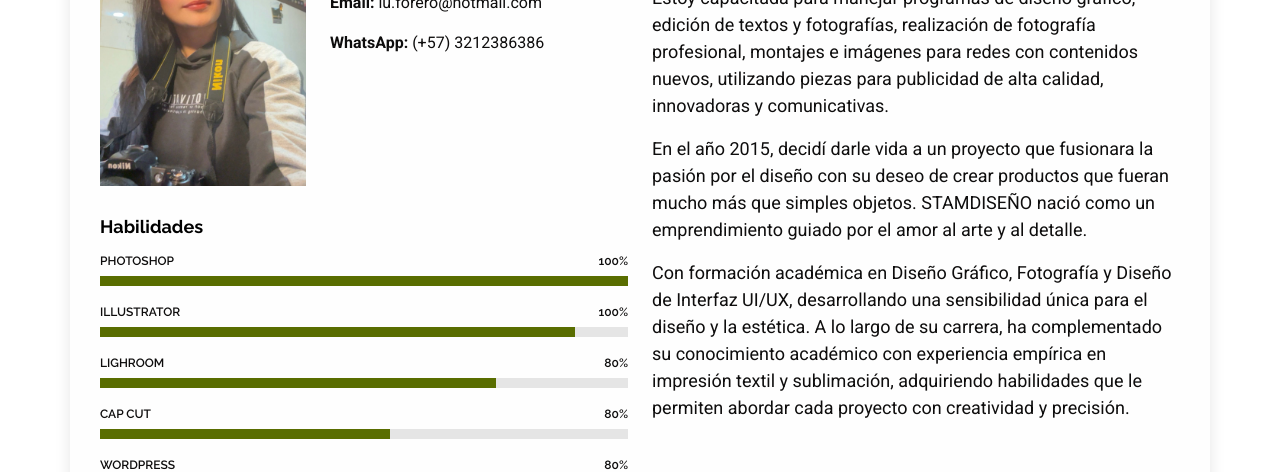
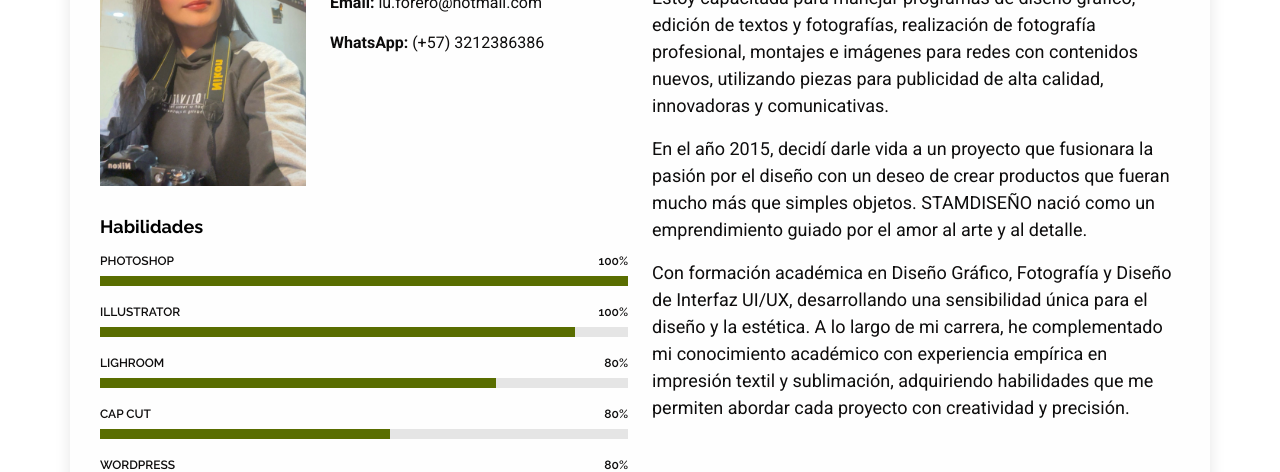
Before and after one commit to LuForero/primerbootstrap, a plain HTML site: page index.html in a window 1280 px wide. Shown: the part 980-1452 px from the top of the page. Drawn offline with Linux system fonts and the light colour scheme.

Commit message:
acerca de mi parrafo corregido

```diff
--- a/index.html
+++ b/index.html
@@ -159,15 +159,15 @@
                 utilizando piezas para publicidad de alta calidad, innovadoras y comunicativas.
               </p>
               <p>
-                En el año 2015, decidí darle vida a un proyecto que fusionara la pasión por el diseño con su
+                En el año 2015, decidí darle vida a un proyecto que fusionara la pasión por el diseño con un
                 deseo de crear productos que fueran mucho más que simples objetos. STAMDISEÑO nació como un
                 emprendimiento guiado por el amor al arte y al detalle.
               </p>
               <p>
                 Con formación académica en Diseño Gráfico, Fotografía y Diseño de Interfaz UI/UX,
-                desarrollando una sensibilidad única para el diseño y la estética. A lo largo de su carrera,
-                ha complementado su conocimiento académico con experiencia empírica en impresión textil y
-                sublimación, adquiriendo habilidades que le permiten abordar cada proyecto con creatividad y
+                desarrollando una sensibilidad única para el diseño y la estética. A lo largo de mi carrera,
+                he complementado mi conocimiento académico con experiencia empírica en impresión textil y
+                sublimación, adquiriendo habilidades que me permiten abordar cada proyecto con creatividad y
                 precisión.
               </p>
             </div>
```
